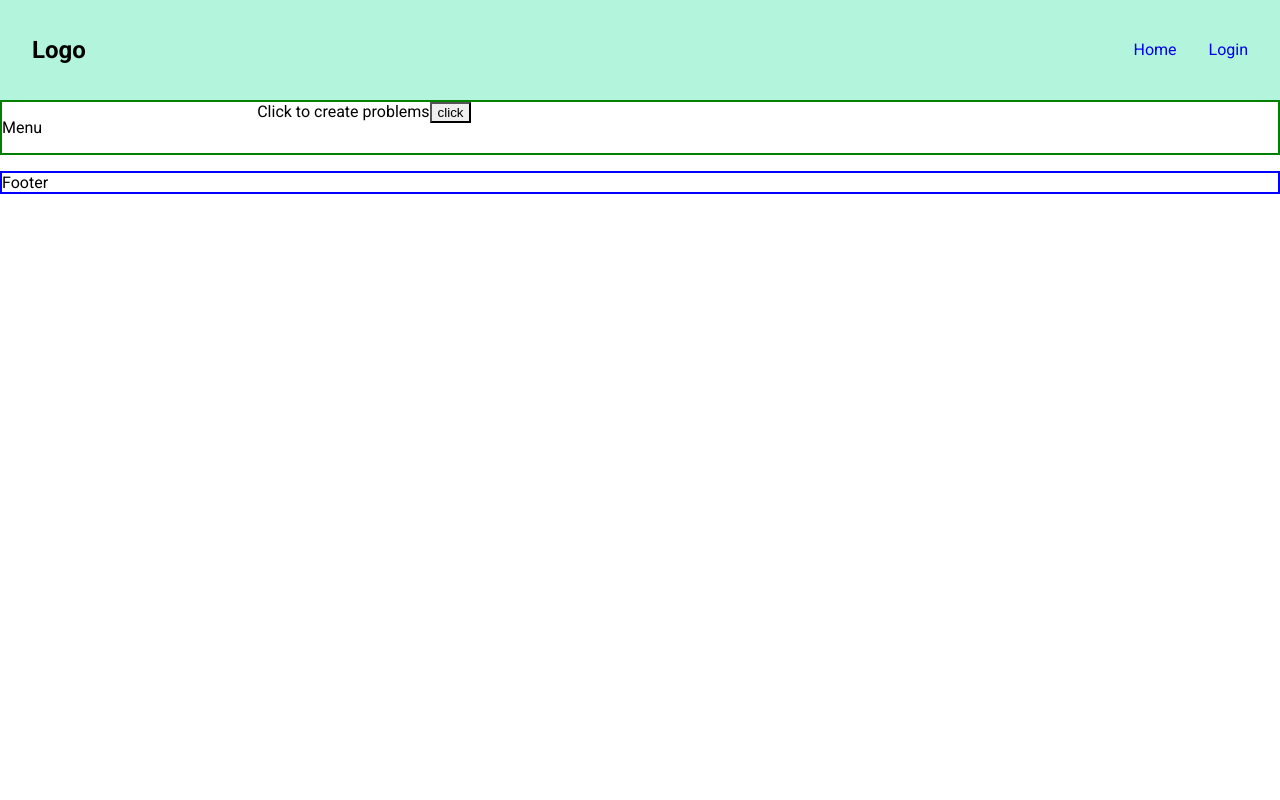
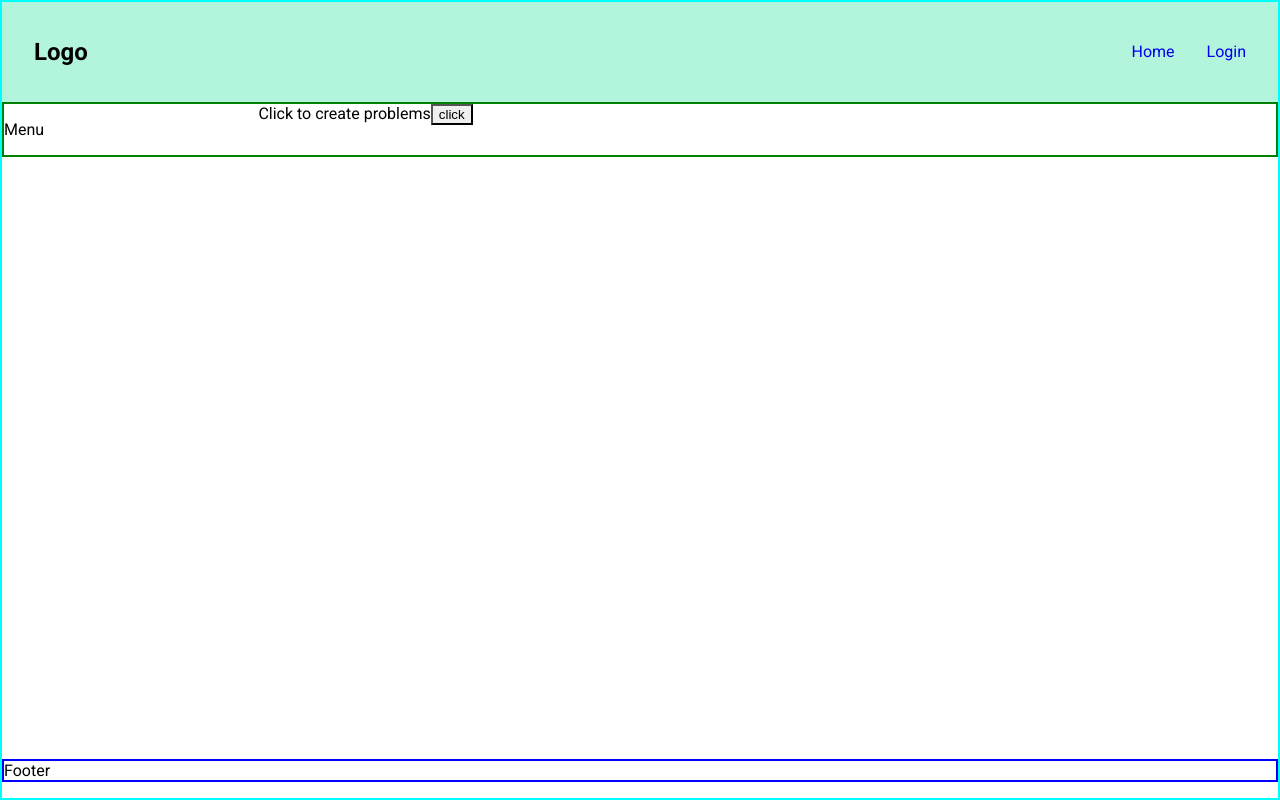
Before and after one commit to sparky9043/12-math-problem-generator, a React (Vite) app in the folder frontend/: page /dashboard/problems in a window 1280 px wide. Built offline with nearby package versions, Linux system fonts and the light colour scheme.

Commit message:
make sticky footer

```diff
--- a/frontend/src/App.tsx
+++ b/frontend/src/App.tsx
@@ -65,7 +65,7 @@ const App = () => {
   }
 
   return (
-    <div style={{ height: '100vh' }}>
+    <div style={{ display: 'flex', flexDirection: 'column', height: '100vh', border: '2px solid cyan' }}>
       <NavBar user={user} logout={onLogout} />
       {notification ? <Notification className={notification.type}>{notification.message}</Notification> : null}
       <Routes>
--- a/frontend/src/components/Dashboard.tsx
+++ b/frontend/src/components/Dashboard.tsx
@@ -4,11 +4,11 @@ import styled from "styled-components"
 const Sticky = styled.div`
   display: flex;
   flex-direction: column;
+  height: 100vh;
 `
 
 const DashBoardDiv = styled.div`
   display: flex;
-  min-height: auto;
   border: 2px solid green;
 `
 
@@ -18,6 +18,7 @@ const Menu = styled.div`
 
 const DashBoard = () => {
   return (
+    <>
       <Sticky id="hello">
         <DashBoardDiv>
           <Menu>
@@ -25,8 +26,9 @@ const DashBoard = () => {
           </Menu>
           <Outlet />
         </DashBoardDiv>
+      </Sticky>
       <p style={{ border: '2px solid blue' }}>Footer</p>
-    </Sticky>
+    </>
   )
 }
 
```
Lines whose indentation alone changed are shown as unchanged.
